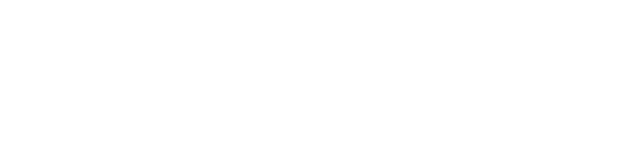
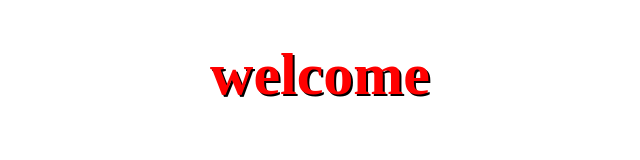
Before and after one commit to imran18026/my-first-repo, a plain HTML site: page index.html in a window 1280 px wide. Shown: the whole page, without its empty margins (320-960 px from the left). Drawn offline with Linux system fonts and the light colour scheme.

Commit message:
welcome add

```diff
--- a/index.html
+++ b/index.html
@@ -9,6 +9,7 @@
 </head>
 <body>
     <div class="Total_website">
+        <h1>welcome</h1>
 
 
     </div>
--- a/style.css
+++ b/style.css
@@ -0,0 +1,6 @@
+h1{
+    color: red;
+    text-align: center;
+    font-size: 60px;
+    text-shadow: 2px 2px black;
+}
```
